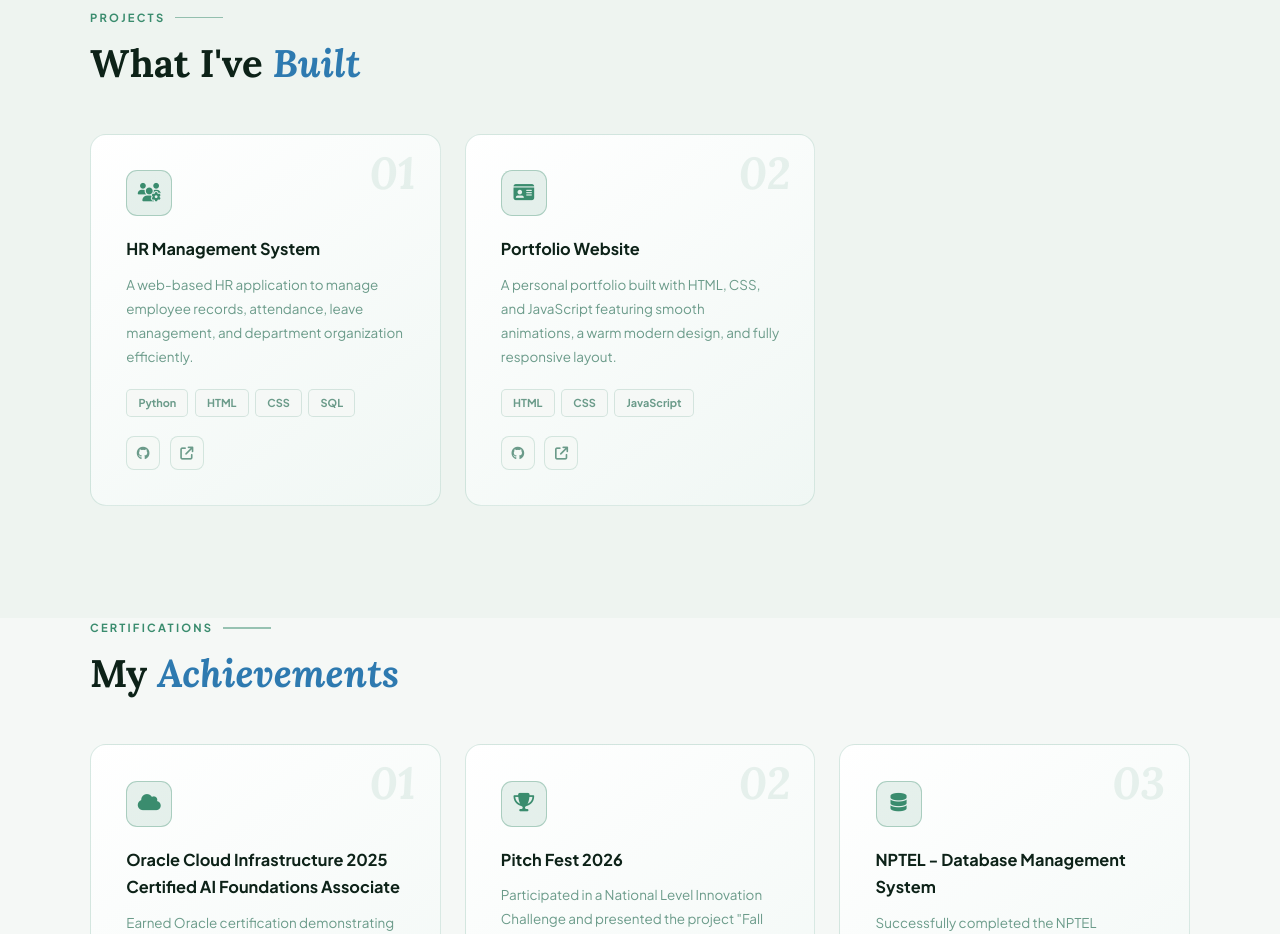
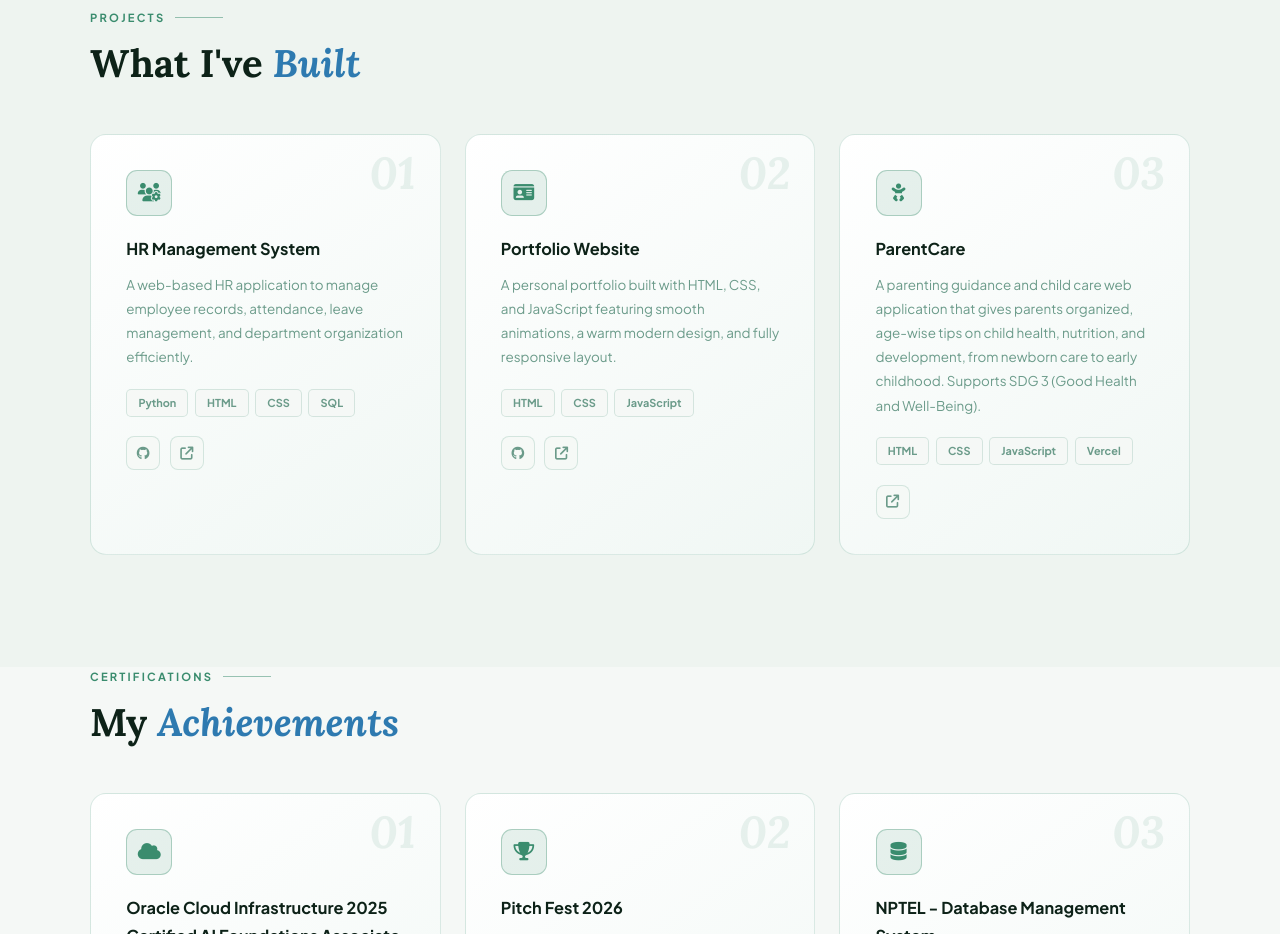
Before and after one commit to afrincorera29/portfolio, a plain HTML site: page index.html in a window 1280 px wide. Shown: the part 2420-3354 px from the top of the page. Drawn offline with Linux system fonts and the light colour scheme.

Commit message:
Update index.html

```diff
--- a/index.html
+++ b/index.html
@@ -578,6 +578,20 @@ footer span{color:var(--terracotta)}
           <a href="#" class="plink" title="Live Demo"><i class="fa-solid fa-arrow-up-right-from-square"></i></a>
         </div>
       </div>
+      <div class="proj-card r">
+        <div class="proj-top-bar"></div>
+        <span class="proj-num">03</span>
+        <div class="proj-icon"><i class="fa-solid fa-baby"></i></div>
+        <h3>ParentCare</h3>
+        <p>A parenting guidance and child care web application that gives parents organized, age-wise tips on child health, nutrition, and development, from newborn care to early childhood. Supports SDG 3 (Good Health and Well-Being).</p>
+        <div class="ptags">
+          <span class="ptag">HTML</span><span class="ptag">CSS</span>
+          <span class="ptag">JavaScript</span><span class="ptag">Vercel</span>
+        </div>
+        <div class="plinks">
+          <a href="https://parentcare-beta.vercel.app/" target="_blank" class="plink" title="Live Demo"><i class="fa-solid fa-arrow-up-right-from-square"></i></a>
+        </div>
+      </div>
     </div>
   </div>
 </section>
```
